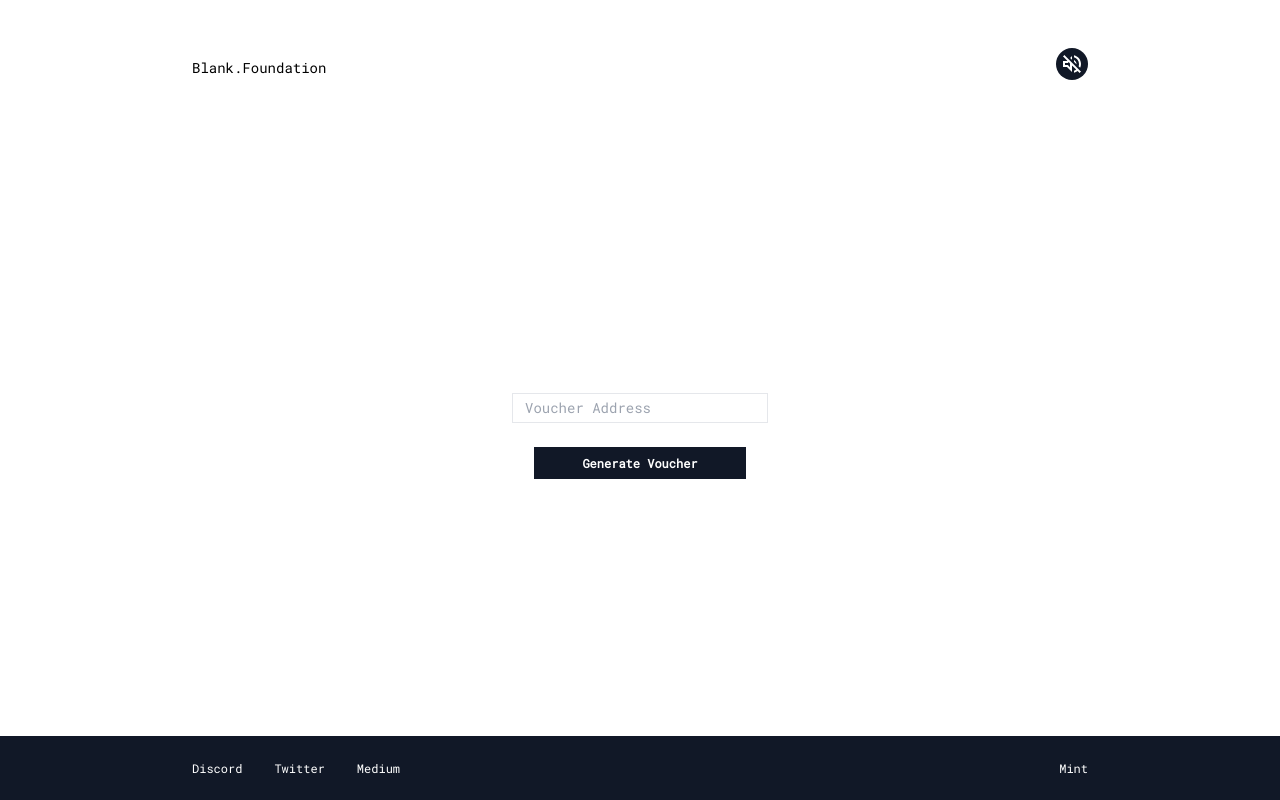
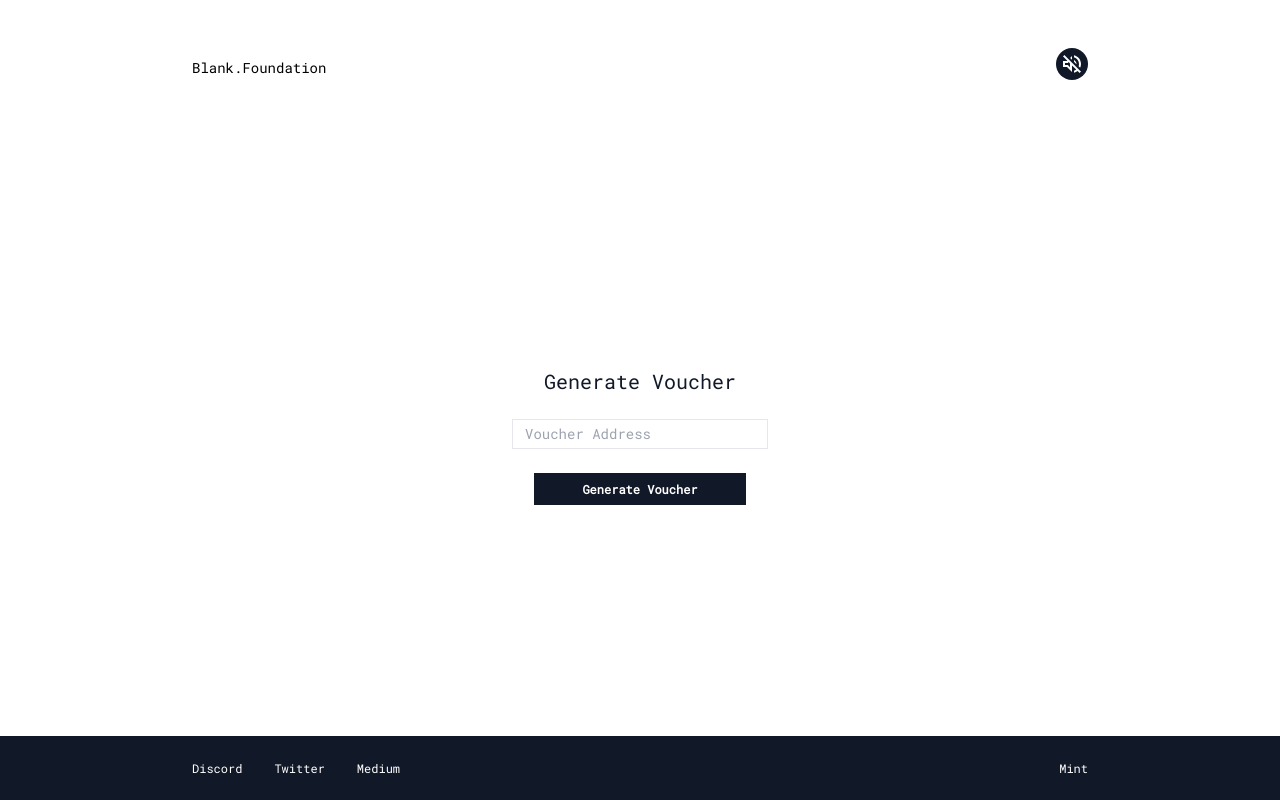
Before and after one commit to chaseadam17/website-1, a Next.js app: page /voucher in a window 1280 px wide. Built offline with nearby package versions, Linux system fonts and the light colour scheme.

Commit message:
tweaking voucher page

```diff
--- a/pages/voucher.tsx
+++ b/pages/voucher.tsx
@@ -72,6 +72,7 @@ const Voucher: FunctionComponent<VoucherProps> = () => {
         }
         {!voucher &&
           <div className='text-center'>
+            <h1 className='text-xl mb-6'>Generate Voucher</h1>
             <div>
               <input id="voucherAddress" placeholder="Voucher Address" className="border px-3 py-1 w-64" />
             </div>
```
